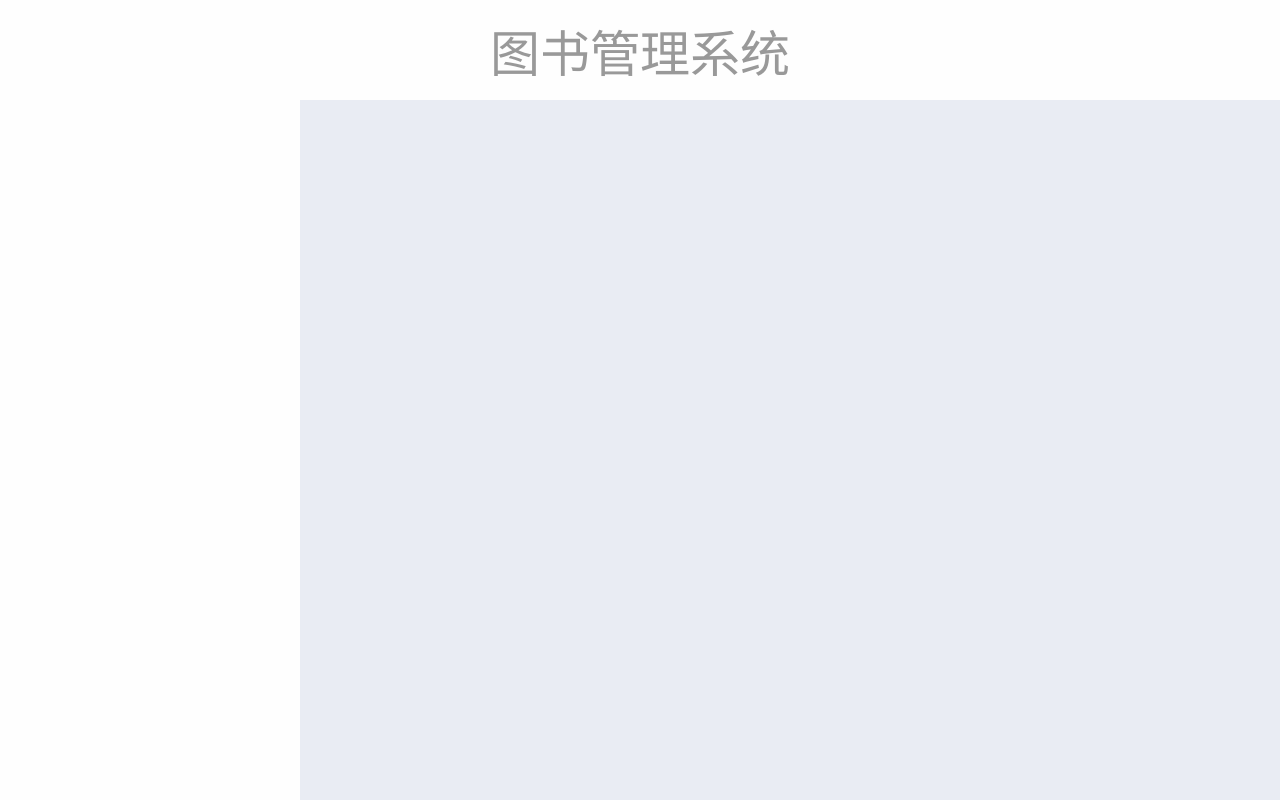
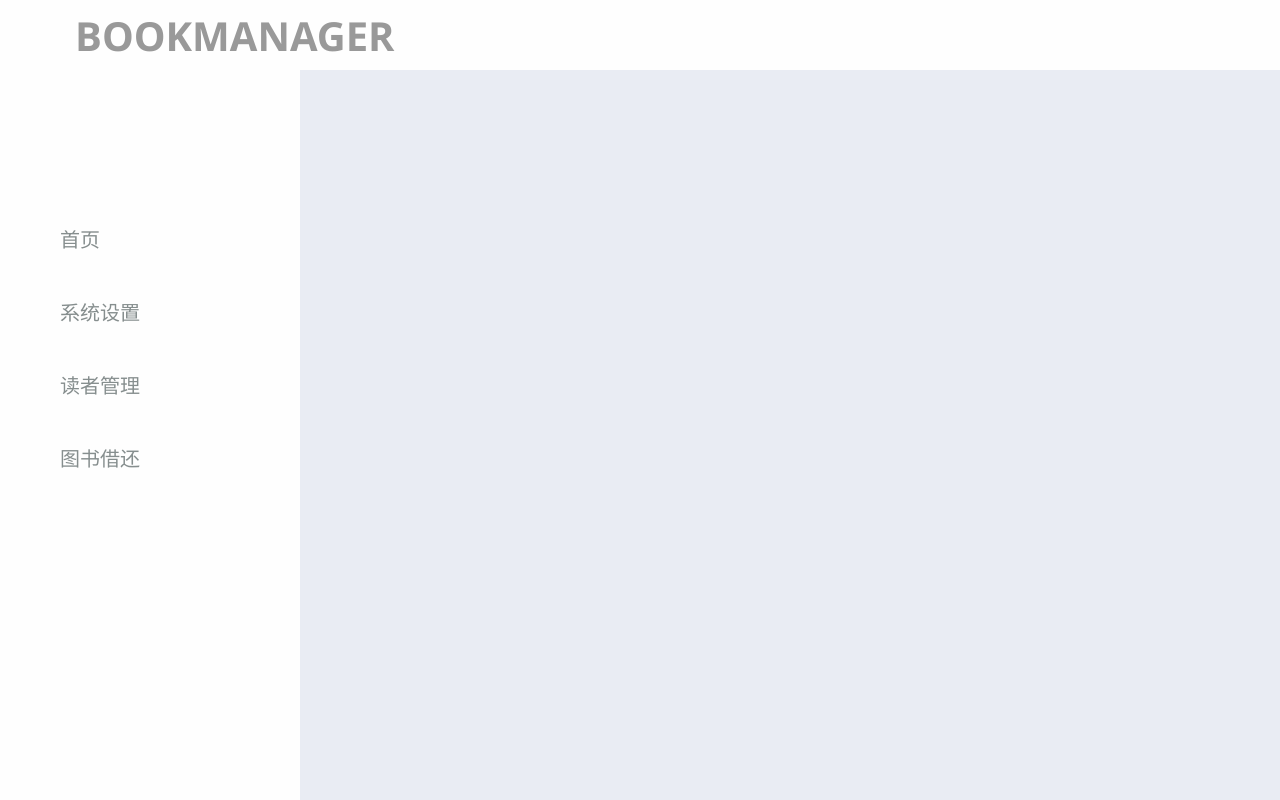
Before and after one commit to lgzzk/Book-Manager-System-Front-end, a Vue app: page / in a window 1280 px wide. Built offline with nearby package versions, Linux system fonts and the light colour scheme.

Commit message:
提交了更新

```diff
--- a/public/index.html
+++ b/public/index.html
@@ -6,10 +6,12 @@
     <meta name="viewport" content="width=device-width,initial-scale=1.0">
     <link rel="icon" href="<%= BASE_URL %>favicon.ico">
     <title><%= htmlWebpackPlugin.options.title %></title>
+    <script src="//at.alicdn.com/t/font_3220637_ver430pnebo.js"></script>
 </head>
 <body>
 <noscript>
-      <strong>We're sorry but <%= htmlWebpackPlugin.options.title %> doesn't work properly without JavaScript enabled. Please enable it to continue.</strong>
+    <strong>We're sorry but <%= htmlWebpackPlugin.options.title %> doesn't work properly without JavaScript enabled.
+        Please enable it to continue.</strong>
 </noscript>
 <div id="app"></div>
 <!-- built files will be auto injected -->
--- a/src/App.vue
+++ b/src/App.vue
@@ -25,6 +25,6 @@ export default {
   #app{
     width: 100vh;
     height: 100vh;
-    overflow: hidden;
+    /*overflow: hidden;*/
   }
 </style>
--- a/src/components/Header.vue
+++ b/src/components/Header.vue
@@ -1,29 +1,29 @@
 <template>
   <div id="header">
-    <span>图书管理系统</span>
+    <Logo/>
   </div>
 </template>
 
 <script>
+import Logo from "@/components/Logo";
 export default {
-  name: "Header"
+  name: "Header",
+  components: {Logo}
 }
 </script>
 
 <style scoped>
   #header{
     width: 100%;
-    height: 100px;
-    z-index: 10;
+    height: 70px;
+    z-index: 20;
     color: #999;
     display: flex;
-    justify-content: center;
+    justify-content: left;
     align-items: center;
     position: absolute;
     background-color: #fefefe;
   }
 
-  span{
-    font-size: 50px;
-  }
+
 </style>
--- /dev/null
+++ b/src/components/ISVG.vue
@@ -0,0 +1,16 @@
+<template>
+  <svg aria-hidden="true">
+    <title>{{svg.title}}</title>
+    <use v-bind:xlink:href="svg.xlink"></use>
+  </svg>
+</template>
+
+<script>
+export default {
+  name: "ISVG",
+  props: {svg: Object}
+}
+</script>
+
+<style scoped>
+</style>
--- /dev/null
+++ b/src/components/Logo.vue
@@ -0,0 +1,51 @@
+<template>
+  <div id="logo">
+    <ISVG
+        class="icon"
+        :svg="svg"
+    />
+    <span>BOOKMANAGER</span>
+  </div>
+</template>
+
+<script>
+import ISVG from "@/components/ISVG";
+export default {
+  name: "Logo",
+  components: {ISVG},
+  data(){
+    return {
+      svg: {
+        title: '图书管理',
+        xlink: '#icon-shujia'
+      }
+    }
+  }
+}
+</script>
+
+<style scoped>
+#logo{
+  display: flex;
+  justify-content: left;
+  align-items: center;
+  padding: 0px 20px;
+  cursor: pointer;
+  user-select: none;
+}
+
+span {
+  font-size: 40px;
+  margin-left: 5px;
+  font-weight: 900;
+  font-family: "Segoe UI";
+}
+
+.icon {
+  width: 50px;
+  height: 50px;
+  vertical-align: center;
+  overflow: hidden;
+  fill: rgb(255, 255, 255);
+}
+</style>
--- /dev/null
+++ b/src/components/Menu.vue
@@ -0,0 +1,64 @@
+<template>
+  <div
+      id="menu"
+      ref="menu"
+      :style="{height}"
+  >
+    <span @click="setMenu">{{menu.title}}</span>
+    <span
+        class="child-menu"
+        v-for="m in menu.menus"
+        :key="m.title"
+    >{{m.title}}</span>
+  </div>
+</template>
+
+<script>
+export default {
+  name: "Menu",
+  props:{menu: Object},
+  data(){
+    return {
+      flag: true,
+      height: '73px',
+    }
+  },
+  methods: {
+    setMenu(){
+      this.flag = !this.flag
+      if (this.flag){
+        this.height = '73px'
+      }else {
+        this.height = this.$refs.menu.scrollHeight + 'px'
+      }
+    }
+  }
+}
+</script>
+
+<style scoped>
+#menu{
+  transition: .3s;
+  overflow: hidden;
+}
+
+.child-menu{
+  font-size: 18px;
+  padding: 18px 0px 18px 100px;
+  background-color: #f6f6f6;
+}
+
+span{
+  width: 100%;
+  display: inline-block;
+  color: #868E8E;
+  cursor: pointer;
+  padding: 24px 60px;
+  font-size: 20px;
+  user-select: none;
+}
+
+span:hover{
+  background-color: #e4ecf3;
+}
+</style>
--- a/src/components/Navigation.vue
+++ b/src/components/Navigation.vue
@@ -1,22 +1,85 @@
 <template>
   <div id="navigation">
-
+    <Menu v-for="m in menus" :menu="m" :key="m.title"/>
   </div>
 </template>
 
 <script>
+import Menu from "@/components/Menu";
+
 export default {
-  name: "Navigation"
+  name: "Navigation",
+  components: {Menu},
+  data() {
+    return {
+      menus: [
+        {
+          title: '首页',
+        },
+        {
+          title: '系统设置',
+          menus: [
+            {
+              title: '图书馆信息'
+            },
+            {
+              title: '参数设置'
+            },
+            {
+              title: '书架设置'
+            },
+            {
+              title: '管理员设置'
+            }
+          ]
+        },
+        {
+          title: '读者管理',
+          menus: [
+            {
+              title: '读者类型管理'
+            },
+            {
+              title: '读者档案管理'
+            },
+          ]
+        },
+        {
+          title: '图书借还',
+          menus: [
+            {
+              title: '图书借阅'
+            },
+            {
+              title: '图书续借'
+            },
+            {
+              title: '图书归还'
+            },
+            {
+              title: '图书借阅查询'
+            }
+          ]
+        },
+      ]
+    }
+  }
 }
 </script>
 
 <style scoped>
-  #navigation{
+#navigation {
   width: 300px;
   height: 100%;
   left: 0px;
   z-index: 10;
+  display: flex;
+  overflow: auto;
+  padding-top: 200px;
+  flex-direction: column;
+  justify-content: start;
   position: absolute;
   background-color: #fefefe;
 }
+
 </style>
```
Lines whose indentation alone changed are shown as unchanged.
